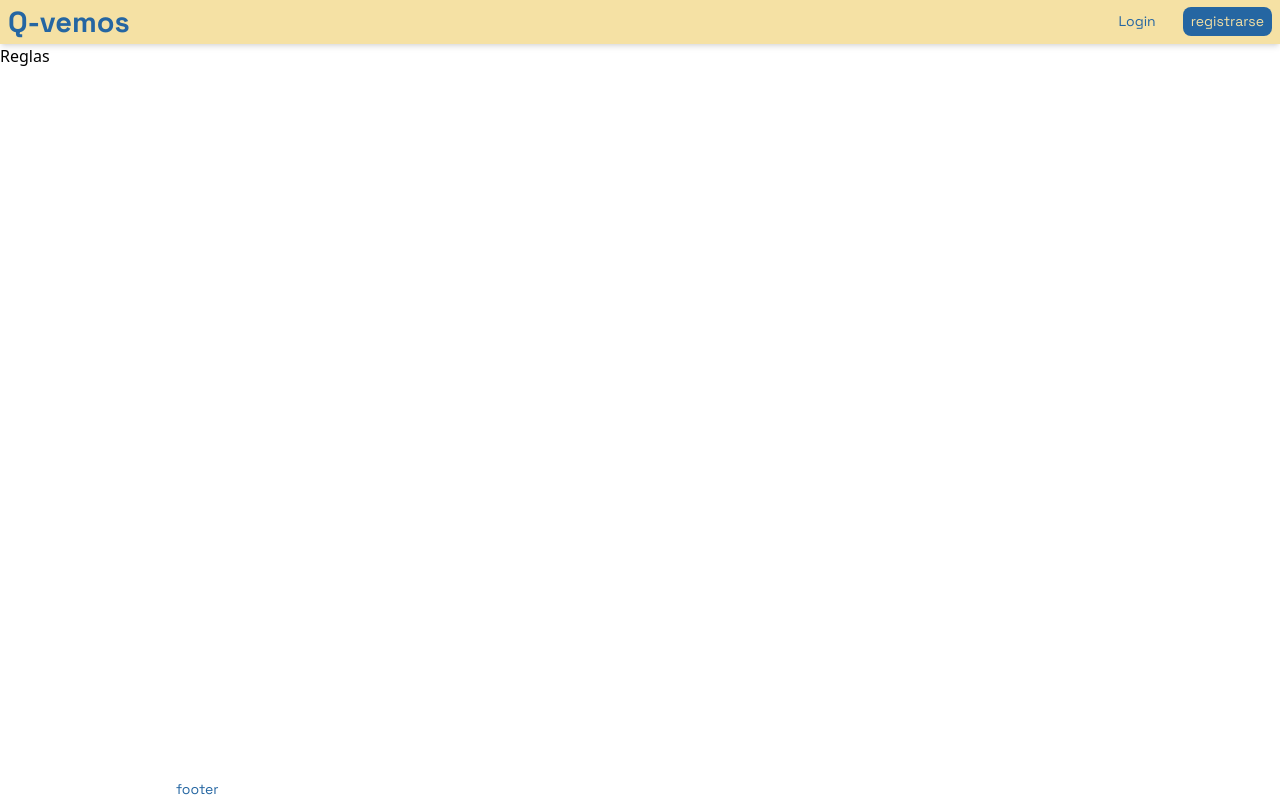
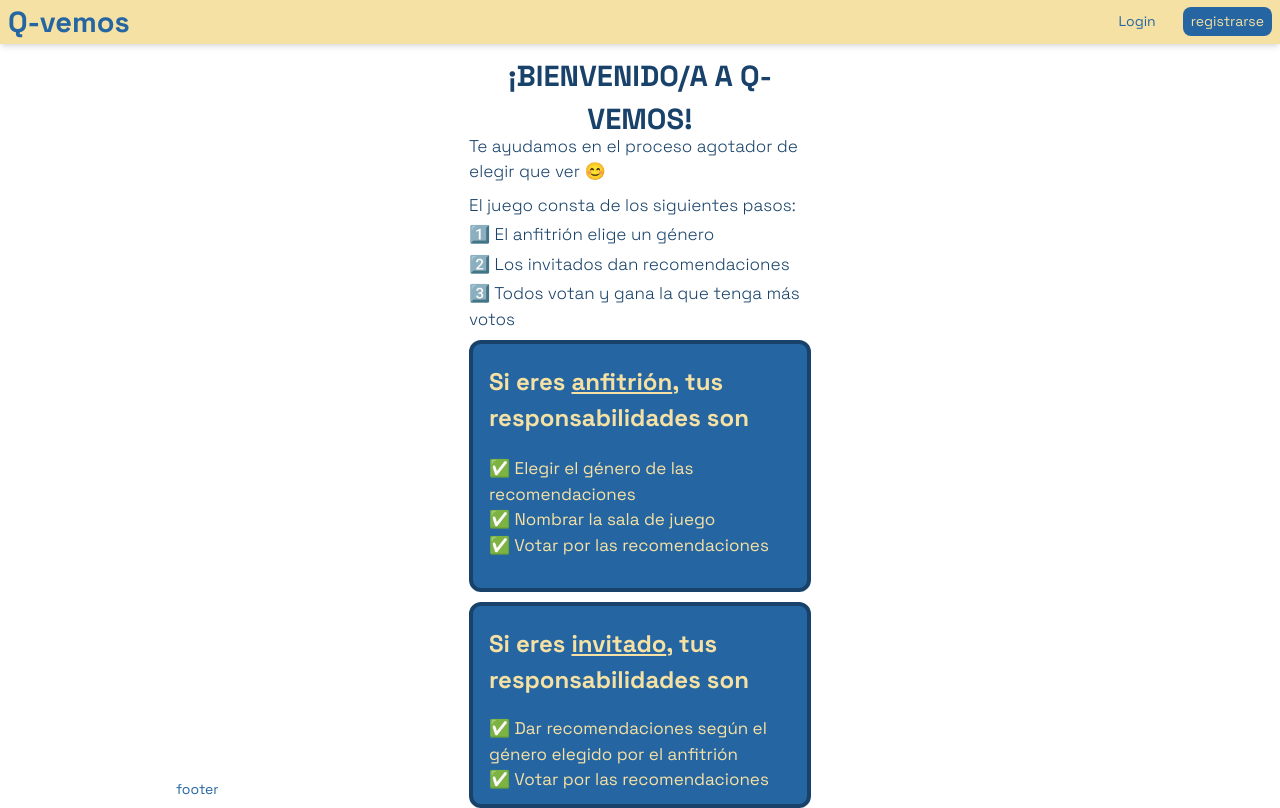
Before and after one commit to josemnaranjo/qvemos_2, a React (Vite) app in the folder client/: page /reglamento in a window 1280 px wide. Built offline with nearby package versions, Linux system fonts and the light colour scheme.

Commit message:
pagina de reglas

```diff
--- a/client/src/Views/Reglas.jsx
+++ b/client/src/Views/Reglas.jsx
@@ -1,8 +1,40 @@
 const Reglas = () => {
   return (
-    <div>
-      <h1>Reglas</h1>
-    </div>
+    <main className="flex flex-col items-center">
+      <h1 className="w-[342px] h-[72px] mt-[10px] font-grotesk font-bold text-lg text-tertiary text-center">
+        ¡BIENVENIDO/A A Q-VEMOS!
+      </h1>
+      <p className="w-[342px] mt-[8px] font-grotesk font-light text-tertiary text-body">
+        Te ayudamos en el proceso agotador de elegir que ver 😊
+      </p>
+      <p className="w-[342px] mt-[8px] flex flex-col gap-y-1 font-grotesk font-light text-tertiary text-body">
+        El juego consta de los siguientes pasos:
+        <span>1️⃣ El anfitrión elige un género</span>
+        <span>2️⃣ Los invitados dan recomendaciones</span>
+        <span>3️⃣ Todos votan y gana la que tenga más votos</span>
+      </p>
+      <article className="mt-[8px] w-[342px] h-[252px] bg-secondary rounded-xl border-4 border-tertiary flex flex-col items-center">
+        <h1 className="mt-[20px] w-[302px] h-[80px] font-grotesk font-bold text-md text-primary">
+          Si eres <span className="underline">anfitrión</span>, tus
+          responsabilidades son
+        </h1>
+        <p className="mt-[12px] w-[302px] font-grotesk font-normal text-body text-primary flex flex-col">
+          <span>✅ Elegir el género de las recomendaciones</span>
+          <span>✅ Nombrar la sala de juego</span>
+          <span>✅ Votar por las recomendaciones</span>
+        </p>
+      </article>
+      <article className=" mt-[10px] w-[342px] h-[206px] bg-secondary rounded-xl border-4 border-tertiary flex flex-col items-center">
+        <h1 className="mt-[20px] w-[302px] h-[80px] font-grotesk font-bold text-md text-primary">
+          Si eres <span className="underline">invitado</span>, tus
+          responsabilidades son
+        </h1>
+        <p className="mt-[10px] w-[302px] font-grotesk font-normal text-body text-primary flex flex-col">
+          <span>✅ Dar recomendaciones según el género elegido por el anfitrión</span>
+          <span>✅ Votar por las recomendaciones</span>
+        </p>
+      </article>
+    </main>
   );
 };
 
```
